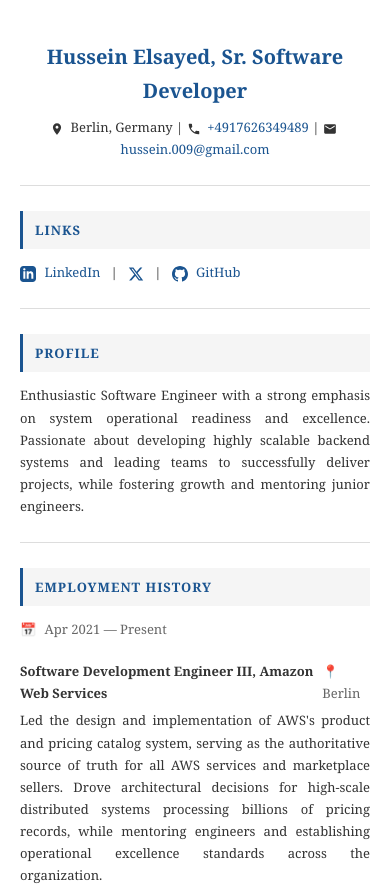
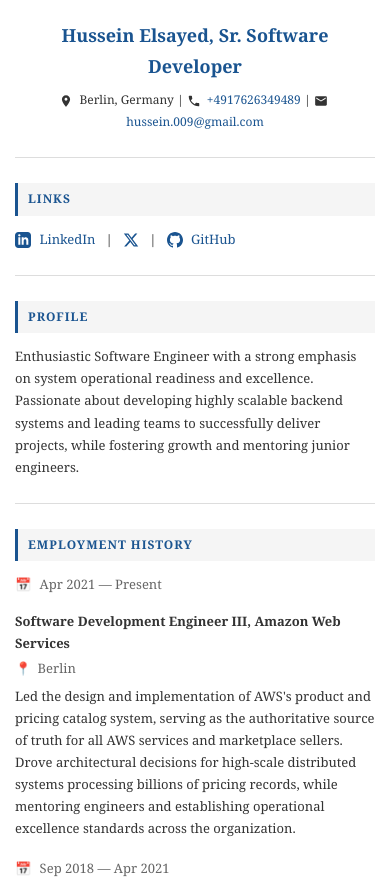
Before and after one commit to Se7soz/Hussein-Resume, a plain HTML site: page index.html in a window 390 px wide. Shown: the top 889 px of the page. Drawn offline with Linux system fonts and the light colour scheme.

Commit message:
Implement responsive design for mobile view
Added responsive styles for smaller screens.

```diff
--- a/index.html
+++ b/index.html
@@ -131,6 +131,33 @@
             }
             hr {
                 margin: 8px 0;
+            }
+        }
+        @media (max-width: 768px) {
+            body {
+                padding: 0 15px;
+                margin: 20px auto;
+            }
+            h1 {
+                font-size: 18px;
+            }
+            .contact {
+                font-size: 12px;
+                line-height: 1.8;
+            }
+            h2 {
+                font-size: 12px;
+                padding: 6px 10px;
+            }
+            .job {
+                flex-direction: column;
+                margin-top: 15px;
+            }
+            .location {
+                margin-top: 3px;
+            }
+            .description {
+                text-align: left;
             }
         }
     </style>
```
